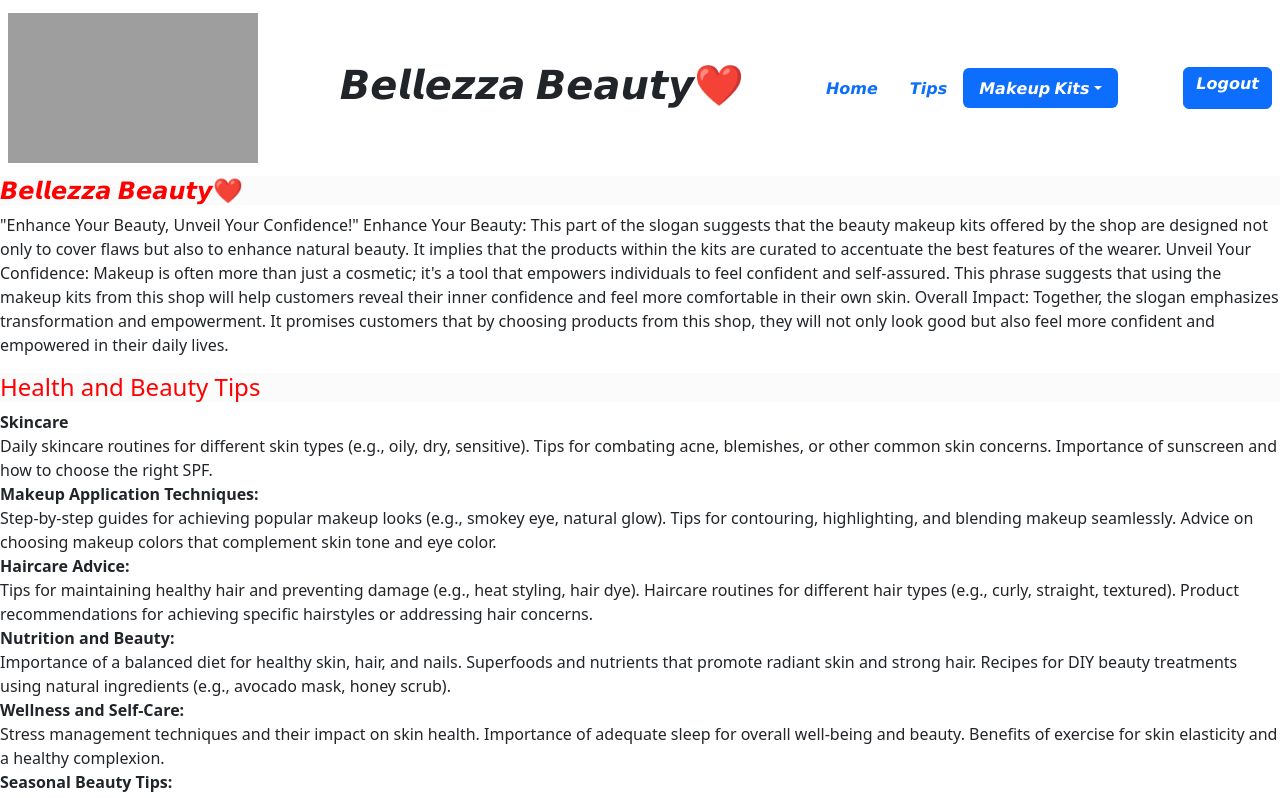
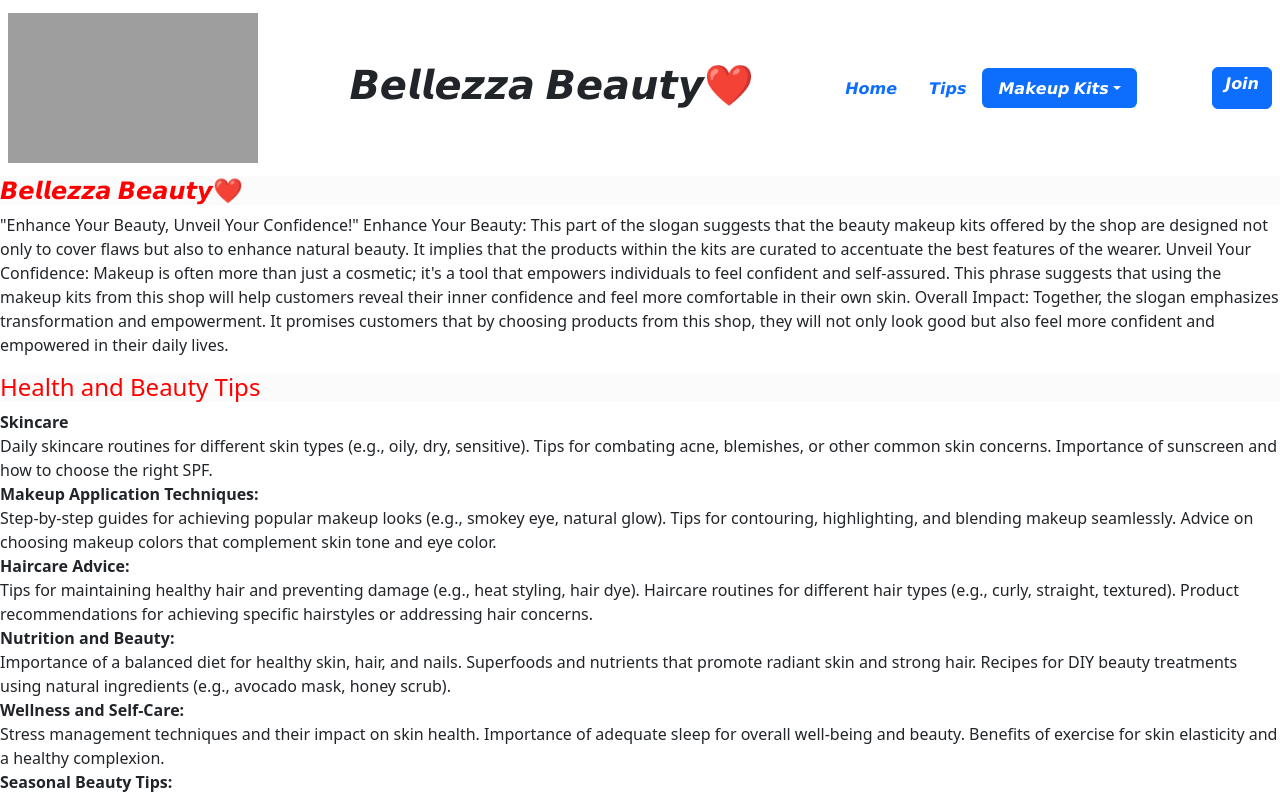
Before and after one commit to KARUPPAIYA-MOORTHI-S/makeup-kits-site, a plain HTML site: page index.html in a window 1280 px wide. Shown: the top 798 px of the page. Drawn offline with nearby package versions, Linux system fonts and the light colour scheme; grey boxes are pictures that could not be loaded.

Commit message:
index.html

```diff
--- a/index.html
+++ b/index.html
@@ -70,7 +70,7 @@
             </ul>
           </li>
         </ul>
-        <a href="./logo.html"><button type="reset" class="btn btn-primary"><h6>𝙇𝙤𝙜𝙤𝙪𝙩</h6></button></a>
+        <a href="./logo.html"><button type="reset" class="btn btn-primary"><h6>𝙅𝙤𝙞𝙣</h6></button></a>
       </nav>
       <div data-bs-spy="scroll" data-bs-target="#navbar-example2" data-bs-offset="0" class="scrollspy-example" tabindex="0">
 
```
